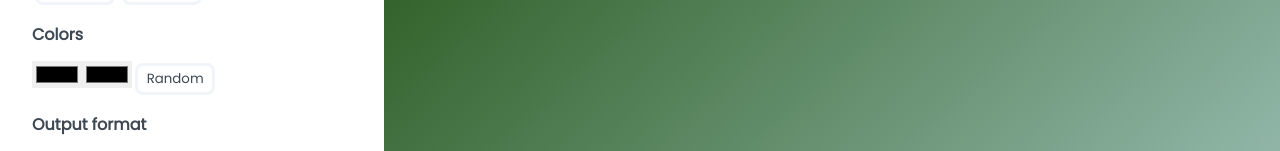
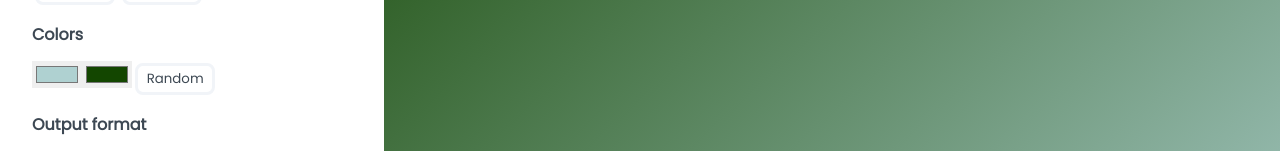
Before and after one commit to maisahr/CSS-gradient-generator, a React (Create React App) app: page / in a window 1280 px wide. Shown: the part 334-485 px from the top of the page. Built offline with nearby package versions, Linux system fonts and the light colour scheme.

Commit message:
Fixes random color generator

```diff
--- a/src/App.js
+++ b/src/App.js
@@ -6,8 +6,12 @@ import { Sidebar } from './components/Sidebar/Sidebar';
 function App() {
 
   const generateRandomColor = () => {
-    const randomColor = '#' + Math.floor(Math.random()*16777215).toString(16);
-    return randomColor
+    let randomColor = '#' + Math.floor(Math.random()*16777215).toString(16);
+    if(randomColor.length !== 7){
+      const missing = 7 - randomColor.length;
+      randomColor = randomColor + '0'.repeat(missing);
+    }
+    return randomColor;
   }
 
   const [colorOne, setColorOne] = useState(generateRandomColor())
@@ -29,6 +33,9 @@ function App() {
   return (
     <div className="App">
       <Sidebar
+        colorOne={colorOne}
+        colorTwo={colorTwo}
+        randomColor={generateRandomColor}
         handleUpdateOne={handleUpdateOne}
         handleUpdateTwo={handleUpdateTwo}
         handleUpdateDirection={handleUpdateDirection}
--- a/src/components/Sidebar/Sidebar.js
+++ b/src/components/Sidebar/Sidebar.js
@@ -2,7 +2,7 @@ import { useEffect, useState } from 'react'
 import { Directions } from '../Directions/Directions'
 import './Sidebar.css'
 
-export const Sidebar = ({handleUpdateOne, handleUpdateTwo, handleUpdateDirection, direction}) => {
+export const Sidebar = ({colorOne, colorTwo, randomColor, handleUpdateOne, handleUpdateTwo, handleUpdateDirection, direction}) => {
     const [style, setStyle] = useState('linear')
 
     const handleChangeOne = (e) => {
@@ -11,6 +11,11 @@ export const Sidebar = ({handleUpdateOne, handleUpdateTwo, handleUpdateDirection
 
     const handleChangeTwo = (e) => {
         handleUpdateTwo(e.target.value);
+    }
+
+    const handleRandom = () => {
+        handleUpdateOne(randomColor());
+        handleUpdateTwo(randomColor());
     }
 
     return (
@@ -25,10 +30,10 @@ export const Sidebar = ({handleUpdateOne, handleUpdateTwo, handleUpdateDirection
             <Directions styleProp={style} handleUpdate={handleUpdateDirection}/>
 
             <h2>Colors</h2>
-            <input type='color' onChange={handleChangeOne}></input>
-            <input type='color' onChange={handleChangeTwo}></input>
+            <input type='color' value={colorOne} onChange={handleChangeOne}></input>
+            <input type='color' value={colorTwo} onChange={handleChangeTwo}></input>
 
-            <button>Random</button>
+            <button onClick={() => handleRandom()}>Random</button>
 
             <h2>Output format</h2>
             <button>Hex</button>
```
